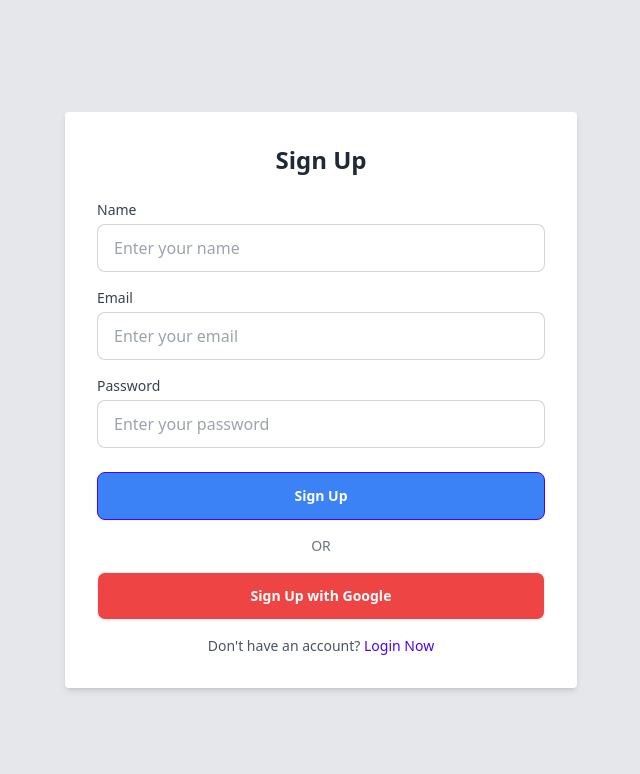
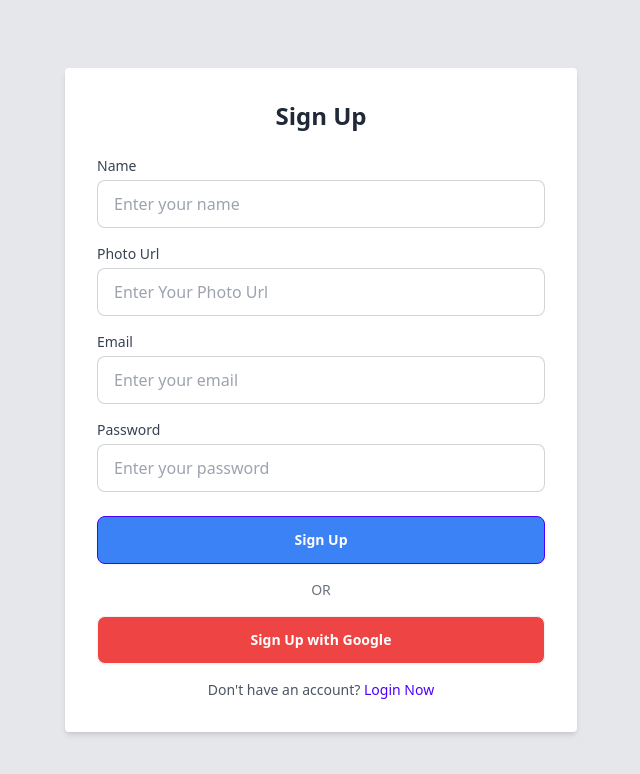
Before and after one commit to Tamjid388/Bistro_Resturent_FrontEnd, a React (Vite) app: page /signUp in a window 1280 px wide. Shown: the top 774 px of the page, without its empty margins (319-959 px from the left). Built offline with nearby package versions, Linux system fonts and the light colour scheme; no server answers.

Commit message:
Update User Profile

```diff
--- a/src/Pages/Shared/Navbar/Navbar.jsx
+++ b/src/Pages/Shared/Navbar/Navbar.jsx
@@ -34,7 +34,7 @@ export const Navbar = () => {
       :
       <>
 
-<li><NavLink className={'mx-1'} to={'/login'}>Login</NavLink></li>
+      <li><NavLink className={'mx-1'} to={'/login'}>Login</NavLink></li>
       </>
 
      }
@@ -75,7 +75,7 @@ export const Navbar = () => {
       </ul>
     </div>
     <div className="navbar-end">
-      <a className="btn">Button</a>
+   <span>{user?.displayName}</span>
     </div>
   </div></div>
   )
--- a/src/Pages/SignUp/SignUp.jsx
+++ b/src/Pages/SignUp/SignUp.jsx
@@ -2,18 +2,27 @@ import React, { useContext } from 'react'
 import { AuthContext } from '../../Providers/AuthProvider'
 import { useForm } from 'react-hook-form'
 import { Helmet } from 'react-helmet-async'
-import { Link } from 'react-router-dom'
+import { Link, Navigate, useNavigate } from 'react-router-dom'
 
 export const SignUp = () => {
-    const {createUser}=useContext(AuthContext)
-    const {register,handleSubmit,formState:{errors}} =useForm()
+    const {createUser,UpdateProfile}=useContext(AuthContext)
+    const {register,handleSubmit,reset,formState:{errors}} =useForm()
+    const navigate=useNavigate()
 
     const onSubmit = (data) =>{
         console.log(data)
+
         createUser(data.email,data.password)
         .then(result=>{
             const loggedUser=result.user
             console.log(loggedUser);
+          navigate("/")
+          UpdateProfile(data.name,data.photoUrl)
+          .then(()=>{
+            console.log("Profile Updated");
+            reset()
+          })
+          .catch(error=>console.log("Falied To Update Profile",error))
         })
         .catch((error) => {
             const errorCode = error.code;
@@ -57,6 +66,24 @@ export const SignUp = () => {
 
         />
          {errors.name?.type === "required" && (
+        <p role="alert" className='text-red-600'>Name is required</p>
+      )}
+      </div>
+
+      {/* Photo Url Field */}
+      <div className="mb-4">
+        <label className="block text-sm font-medium text-gray-700 mb-1">
+          Photo Url
+        </label>
+        <input
+         {...register("photoUrl",{required:true})}
+          type="url"
+          name="photoUrl"
+          placeholder="Enter Your Photo Url"
+          className="input input-bordered w-full"
+
+        />
+         {errors.photoUrl?.type === "required" && (
         <p role="alert" className='text-red-600'>Name is required</p>
       )}
       </div>
--- a/src/Providers/AuthProvider.jsx
+++ b/src/Providers/AuthProvider.jsx
@@ -5,6 +5,7 @@ import {
   onAuthStateChanged,
   signInWithEmailAndPassword,
   signOut,
+  updateProfile,
 } from "firebase/auth";
 import { app } from "../Firebase/Firebase.Config";
 
@@ -14,6 +15,13 @@ const auth = getAuth(app);
 export const AuthProvider = ({ children }) => {
   const [user, setUser] = useState(null);
   const [loading, setLoading] = useState(true);
+
+  const UpdateProfile=(name,photoUrl)=>{
+    return updateProfile(auth.currentUser, {
+      displayName:name, photoURL:photoUrl
+    })
+  }
+
 
   useEffect(() => {
     const unSubscribe = onAuthStateChanged(auth, (currentUser) => {
@@ -44,7 +52,7 @@ export const AuthProvider = ({ children }) => {
     createUser,
     signIn,
     logout,
-    loading
+    loading,UpdateProfile
   };
   return (
     <AuthContext.Provider value={authInfo}>{children}</AuthContext.Provider>
```
